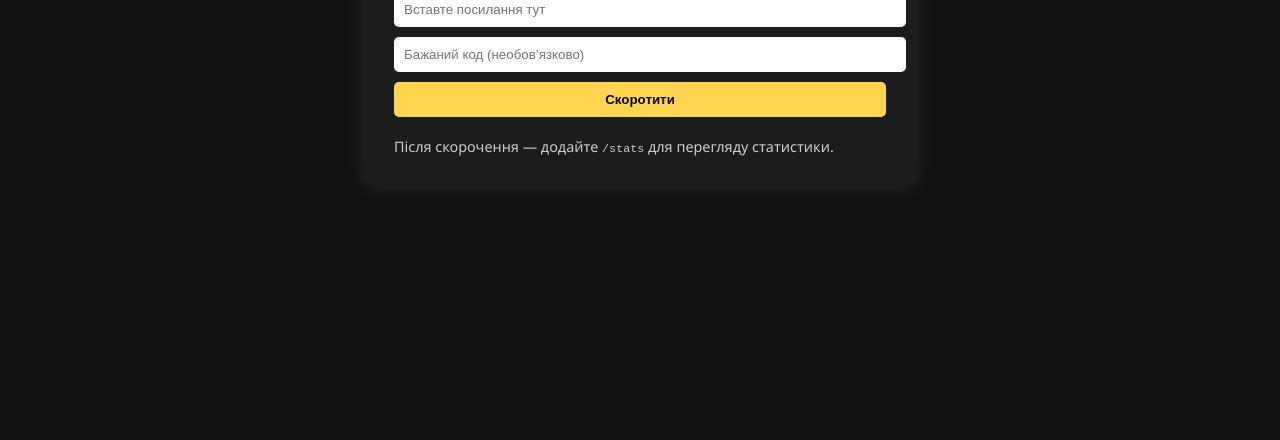
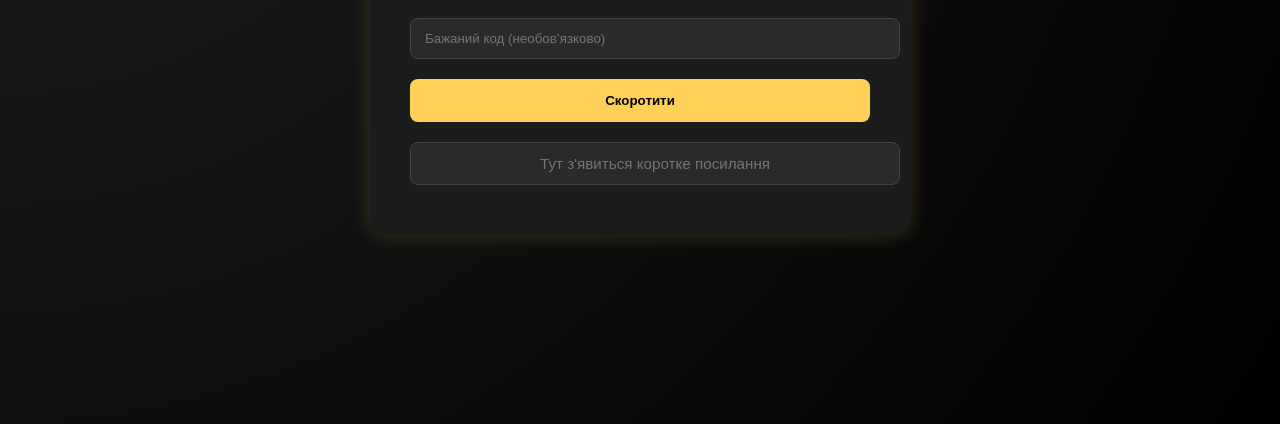
Before and after one commit to ivasww3csds/playmayker, a website: page public/index.html in a window 1280 px wide. Shown: the part 376-816 px from the top of the page. Drawn offline with Linux system fonts and the light colour scheme.

Commit message:
Update index.html

```diff
--- a/public/index.html
+++ b/public/index.html
@@ -2,71 +2,101 @@
 <html lang="uk">
 <head>
   <meta charset="UTF-8">
+  <meta name="viewport" content="width=device-width, initial-scale=1.0">
   <title>Скоротити посилання</title>
   <style>
     body {
+      margin: 0;
       font-family: 'Segoe UI', sans-serif;
-      background-color: #111;
-      color: white;
+      background: radial-gradient(circle at top left, #1f1f1f, #000);
+      color: #fff;
       display: flex;
+      justify-content: center;
       align-items: center;
-      justify-content: center;
       height: 100vh;
     }
     .container {
       background: #1c1c1c;
-      padding: 30px;
-      border-radius: 10px;
-      box-shadow: 0 0 20px rgba(255, 255, 255, 0.1);
+      padding: 40px;
+      border-radius: 16px;
+      box-shadow: 0 0 20px rgba(255, 208, 87, 0.2);
+      max-width: 460px;
+      width: 100%;
     }
     h1 {
-      margin-bottom: 20px;
+      text-align: center;
+      color: #FFD057;
+      margin-bottom: 30px;
     }
-    input, button {
-      padding: 10px;
-      margin-bottom: 10px;
+    input[type="text"] {
       width: 100%;
-      border-radius: 5px;
-      border: none;
+      padding: 12px 14px;
+      margin: 10px 0;
+      background: #2a2a2a;
+      color: #fff;
+      border: 1px solid #444;
+      border-radius: 8px;
+      transition: 0.3s;
     }
-    input {
-      background: #fff;
-      color: #000;
+    input[type="text"]:focus {
+      outline: none;
+      border-color: #FFD057;
+      box-shadow: 0 0 5px #FFD057;
     }
     button {
-      background: #FFD54F;
+      width: 100%;
+      padding: 14px;
+      margin-top: 10px;
+      background: #FFD057;
+      color: #000;
       font-weight: bold;
+      border: none;
+      border-radius: 8px;
+      cursor: pointer;
+      transition: background 0.3s;
     }
-    .note {
-      font-size: 0.9em;
-      margin-top: 10px;
-      color: #ccc;
+    button:hover {
+      background: #e6bb45;
+    }
+    #short-url {
+      margin-top: 20px;
+      background: #2a2a2a;
+      color: #aaa;
+      text-align: center;
+      font-size: 0.95em;
     }
   </style>
 </head>
 <body>
   <div class="container">
     <h1>Скоротіть посилання</h1>
-    <form id="shortenForm">
-      <input type="url" name="url" placeholder="Вставте посилання тут" required>
-      <input type="text" name="custom" placeholder="Бажаний код (необов’язково)">
+    <form id="shortener-form">
+      <input type="text" id="url" placeholder="Вставте ваше посилання" required>
+      <input type="text" id="custom" placeholder="Бажаний код (необов’язково)">
       <button type="submit">Скоротити</button>
     </form>
-    <div class="note">Після скорочення — додайте <code>/stats</code> для перегляду статистики.</div>
+    <input type="text" id="short-url" placeholder="Тут з'явиться коротке посилання" readonly>
+  </div>
+
   <script>
-      const form = document.getElementById('shortenForm');
-      form.addEventListener('submit', async (e) => {
+    document.getElementById('shortener-form').addEventListener('submit', async function (e) {
       e.preventDefault();
-        const data = new URLSearchParams(new FormData(form));
+      const url = document.getElementById('url').value;
+      const custom = document.getElementById('custom').value;
       const response = await fetch('/shorten', {
         method: 'POST',
         headers: { 'Content-Type': 'application/x-www-form-urlencoded' },
-          body: data
+        body: `url=${encodeURIComponent(url)}&custom=${encodeURIComponent(custom)}`
       });
+
+      if (response.ok) {
         const shortUrl = await response.text();
-        alert("Скорочене посилання: " + shortUrl);
+        document.getElementById('short-url').value = shortUrl;
+      } else {
+        const errorText = await response.text();
+        alert('Помилка: ' + errorText);
+      }
     });
   </script>
-  </div>
 </body>
 </html>
```
Lines whose indentation alone changed are shown as unchanged.
